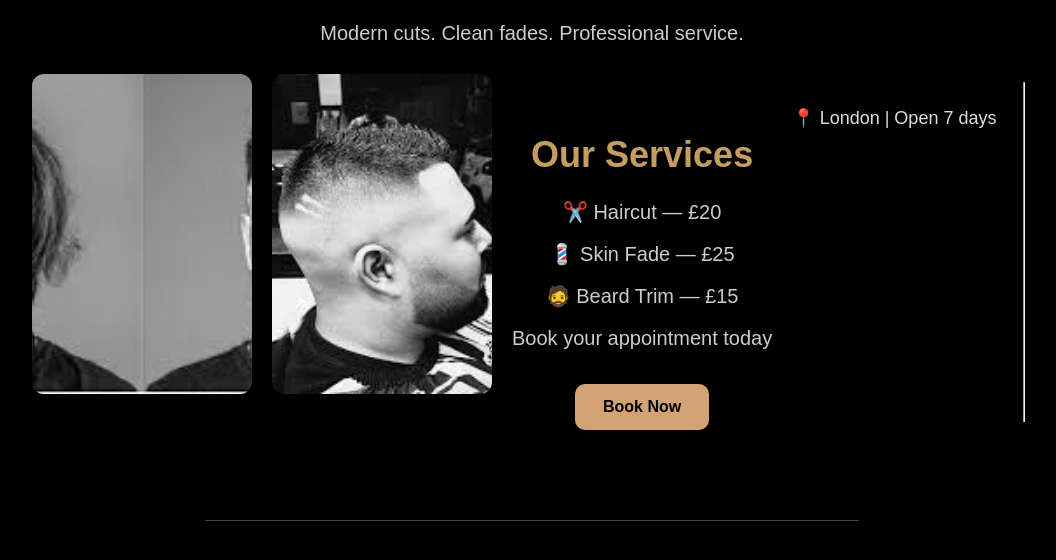
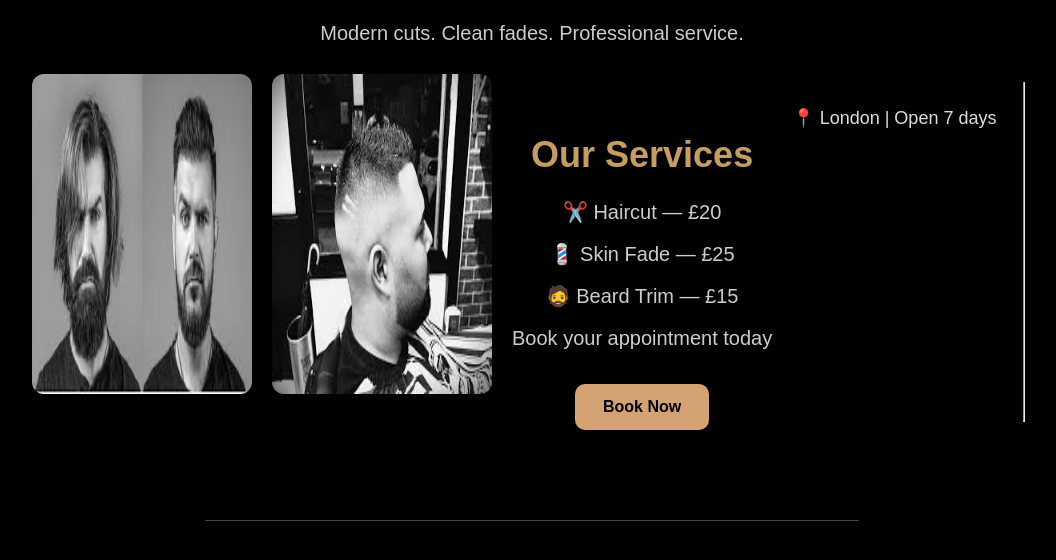
Before and after one commit to ThomasOko-sys/my-first-website, a plain HTML site: page index.html in a window 1280 px wide. Shown: the part 696-1256 px from the top of the page, without its empty margins (108-1164 px from the left). Drawn offline with Linux system fonts and the light colour scheme.

Commit message:
Add files via upload

```diff
--- a/index.html
+++ b/index.html
@@ -61,8 +61,8 @@
 
 .gallery img {
   width: 220px;
-  height: 320px;
-  object-fit: cover;
+  height: auto;
+  max-height: 320px;
   border-radius: 12px;
 }
 
```
